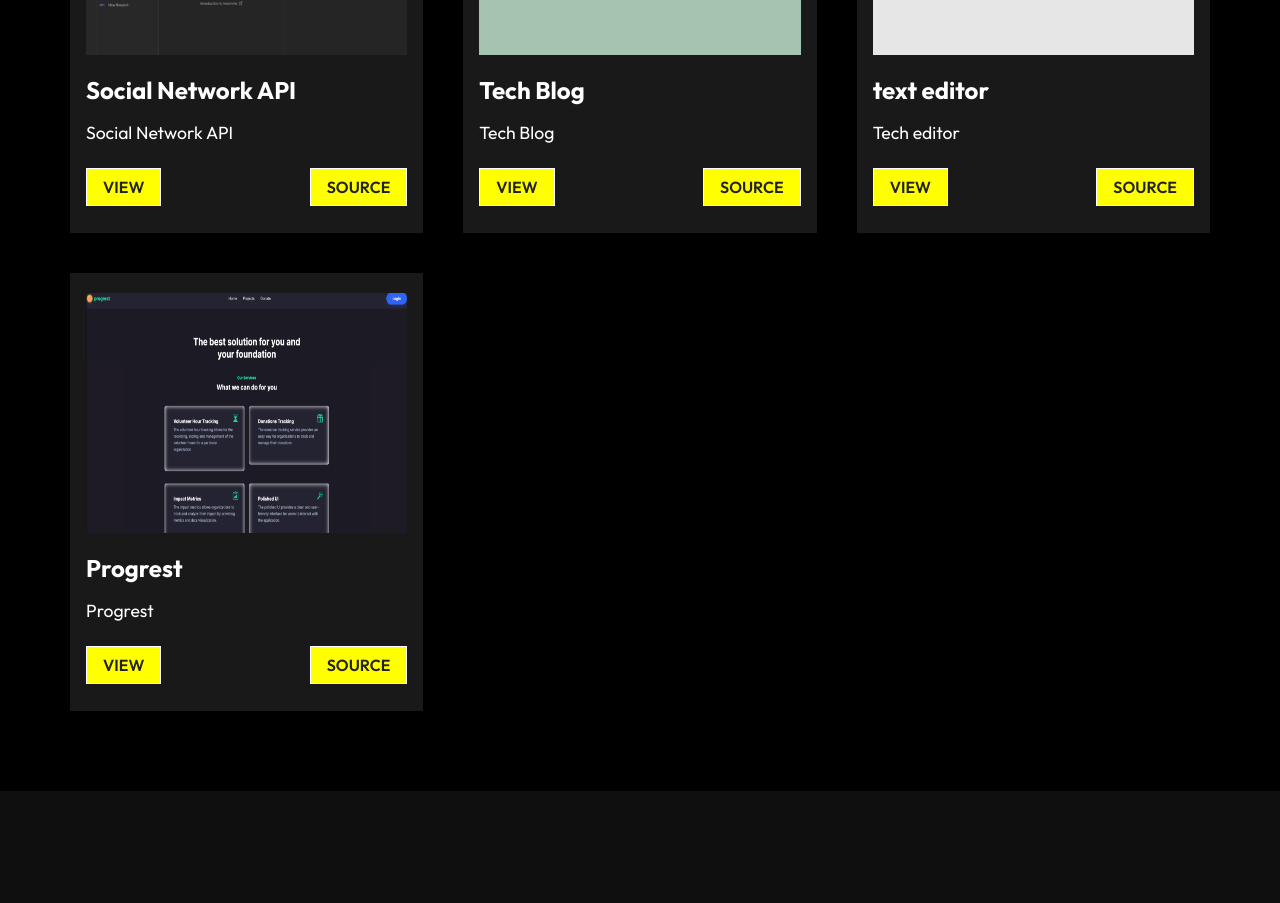
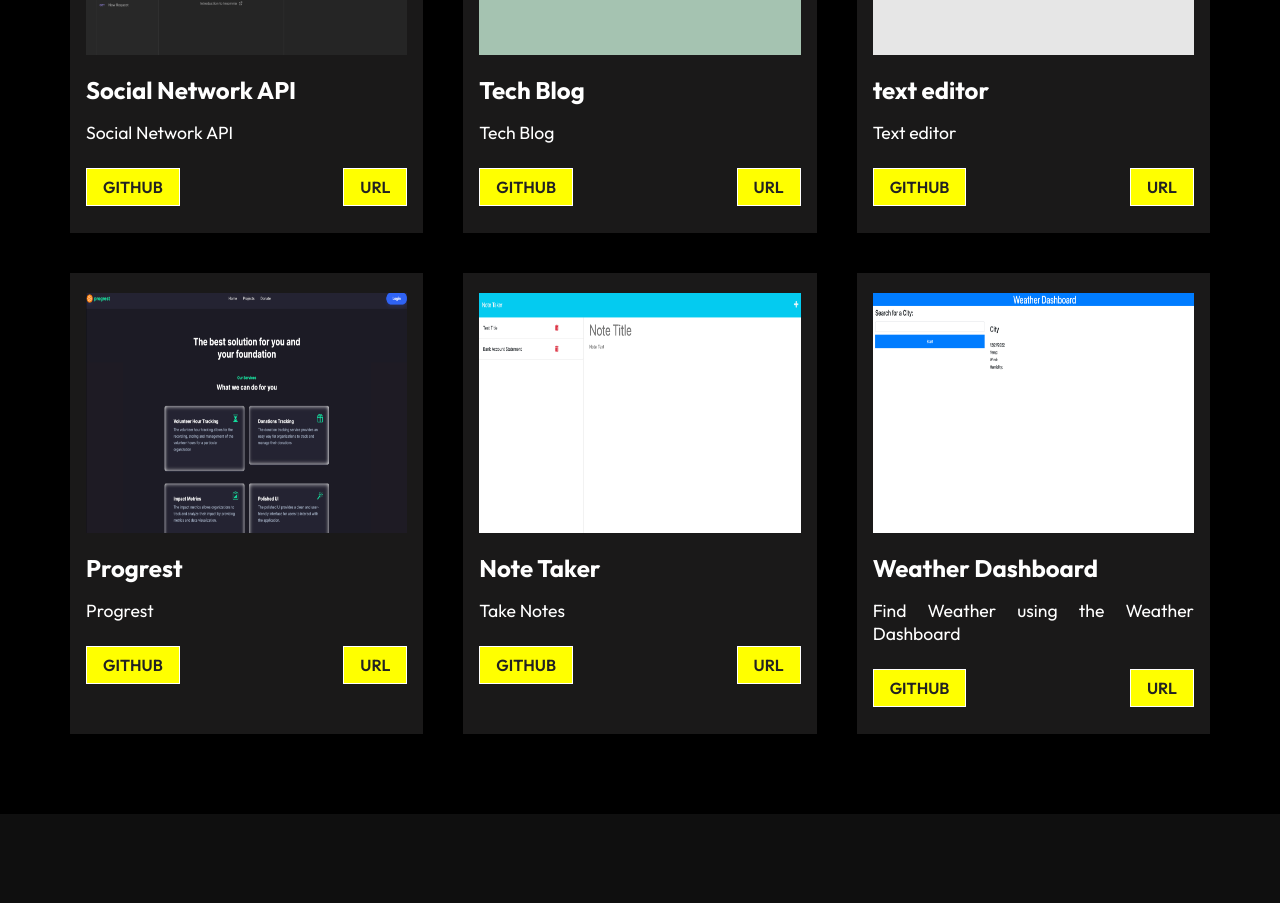
Before and after one commit to rypab4/portfolio_react_final, a React (Create React App) app: page /portfolio in a window 1280 px wide. Shown: the part 820-1723 px from the top of the page. Built offline with nearby package versions, Linux system fonts and the light colour scheme.

Commit message:
fixed links for portfolio

```diff
--- a/src/components/Work.js
+++ b/src/components/Work.js
@@ -16,6 +16,7 @@ const Work = () => {
                 title={val.title}
                 text={val.text}
                 view={val.view}
+                url={val.url}
             />
             );
          })}
--- a/src/components/WorkCard.js
+++ b/src/components/WorkCard.js
@@ -13,8 +13,8 @@ const WorkCard = (props) => {
                 <div className="pro-details">
                     <p>{props.text}</p>
                     <div className="pro-btns">
-                        <NavLink to={props.view} className="btn">View</NavLink>
-                        <NavLink to="url.com" className="btn">Source</NavLink>
+                        <NavLink to={props.view} className="btn">Github</NavLink>
+                        <NavLink to={props.url} className="btn">URL</NavLink>
                     </div>
                 </div>
             </div>
--- a/src/components/WorkCardData.js
+++ b/src/components/WorkCardData.js
@@ -2,31 +2,51 @@ import pro1 from "../assets/social_media_api.png"
 import pro2 from "../assets/Tech_Blog.png"
 import pro3 from "../assets/text_editor.png"
 import pro4 from "../assets/progrest.png"
+import pro5 from "../assets/Note_Taker.png"
+import pro6 from "../assets/weatherdashboard.png"
 
 const ProjectCardData = [
     {
         imgsrc: pro1,
         title: "Social Network API",
         text: "Social Network API",
-        view: "https://github.com/rypab4/social-network-api"
+        view: "https://github.com/rypab4/social-network-api",
+        url: "https://drive.google.com/file/d/1Psmw3d4KTwKea-ypFa2TAisOulF96qsR/view"
     },
     {
         imgsrc: pro2,
         title: "Tech Blog",
         text: "Tech Blog",
-        view: "https://thetechnologyblog031023.herokuapp.com/"
+        view: "https://github.com/rypab4/tech-blog",
+        url: "https://thetechnologyblog031023.herokuapp.com/"
     },
     {
         imgsrc: pro3,
         title: "text editor",
-        text: "Tech editor",
-        view: "https://text-editor-2023-again.herokuapp.com/"
+        text: "Text editor",
+        view:  "https://github.com/rypab4/Text-Editor",
+        url: "https://text-editor-2023-again.herokuapp.com/"
     },
     {
         imgsrc: pro4,
         title: "Progrest",
         text: "Progrest",
-        view: "https://progrest.herokuapp.com/"
+        view: "https://github.com/rypab4/progrest",
+        url: "https://progrest.herokuapp.com/landing"
+    },
+    {
+        imgsrc: pro5,
+        title: "Note Taker",
+        text: "Take Notes",
+        view: "git@github.com:rypab4/Note-Taker.git",
+        url: "https://lit-lake-70648.herokuapp.com/ "
+    },
+    {
+        imgsrc: pro6,
+        title: "Weather Dashboard",
+        text: "Find Weather using the Weather Dashboard",
+        view: "https://github.com/rypab4/Weather-Dashboard",
+        url: "https://lit-lake-70648.herokuapp.com/ "
     },
 ]
 
```
Also changed, not shown: src/assets/Note_Taker.png (added), src/assets/weatherdashboard.png (added).
